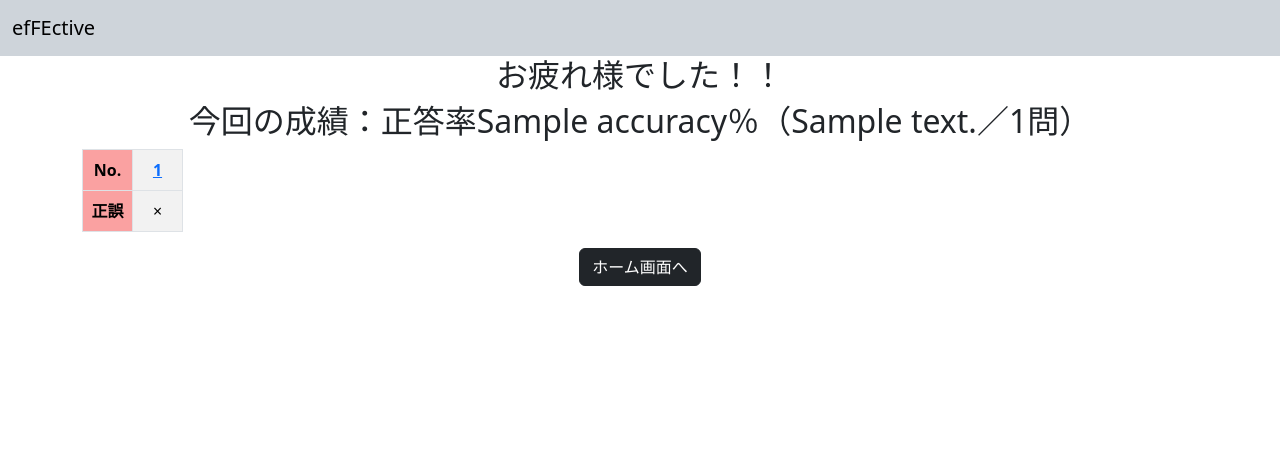
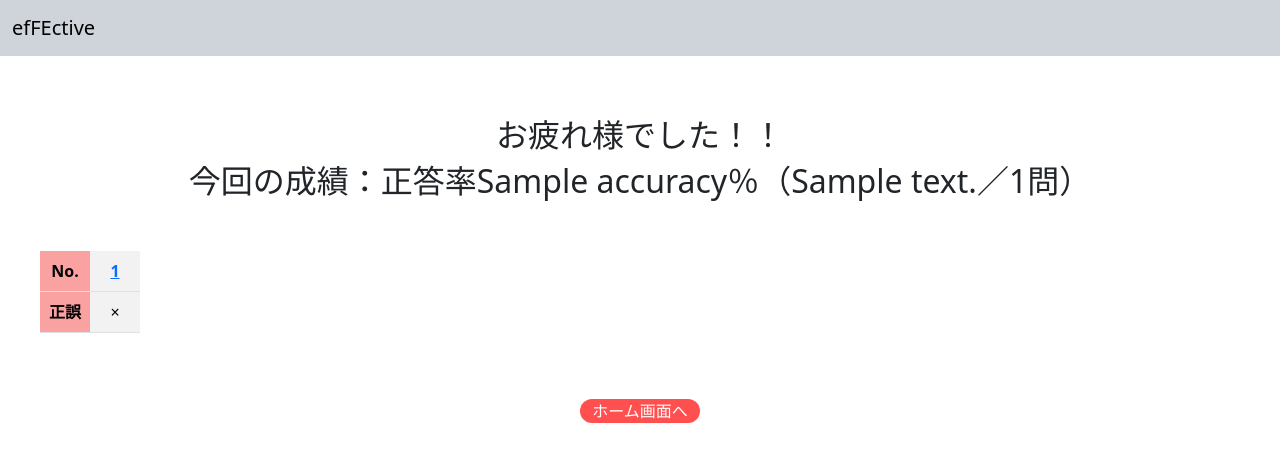
Before and after one commit to hackathon-winter/efFEctive, a Django app: template questions/templates/questions/results.html in a window 1280 px wide. Shown: the top 462 px of the page. Run offline with Django 4.2, Linux system fonts and the light colour scheme; the template is opened without the code that fills it: most values are stand-ins (such as "Sample title", 1, 10 or a date in 2020); some libraries are stand-ins or nearby versions.

Commit message:
解答終了時画面更新

```diff
--- a/questions/templates/questions/results.html
+++ b/questions/templates/questions/results.html
@@ -3,19 +3,20 @@
 {% load static %}
 {% block content %}
 
-<div class="container">
+<div class="wrapper">
     <div class="h2 text-center">お疲れ様でした！！</div>
     <div class="h2 text-center">
         今回の成績：正答率{{ accuracy }}％（{{ correct_answer }}／{{ total_questions }}問）
     </div>
 
+    <div class="results-table-container">
         <div class="table-responsive">
-        <table class="table table-bordered text-center">
+            <table class="table">
                 <thead>
                     <tr>
                         <th>No.</th>
                         {% for result in results %}
-                        <th><a href="{% url 'answer_result' question_id=result.question.id %}">{{ forloop.counter }}</a></th>
+                            <th><a href="{% url 'question_detail' question_id=result.question.id %}">{{ forloop.counter}}</a></th>
                         {% endfor %}
                     </tr>
                 </thead>
@@ -29,9 +30,10 @@
                 </tbody>
             </table>
         </div>
+    </div>
 
-    <div class="text-center">
-        <a href="{% url 'home' %}" class="btn btn-dark">ホーム画面へ</a>
+    <div class="button-group">
+        <a href="{% url 'home' %}" class="button-primary">ホーム画面へ</a>
     </div>
 
 </div>
```
Lines whose indentation alone changed are shown as unchanged.
